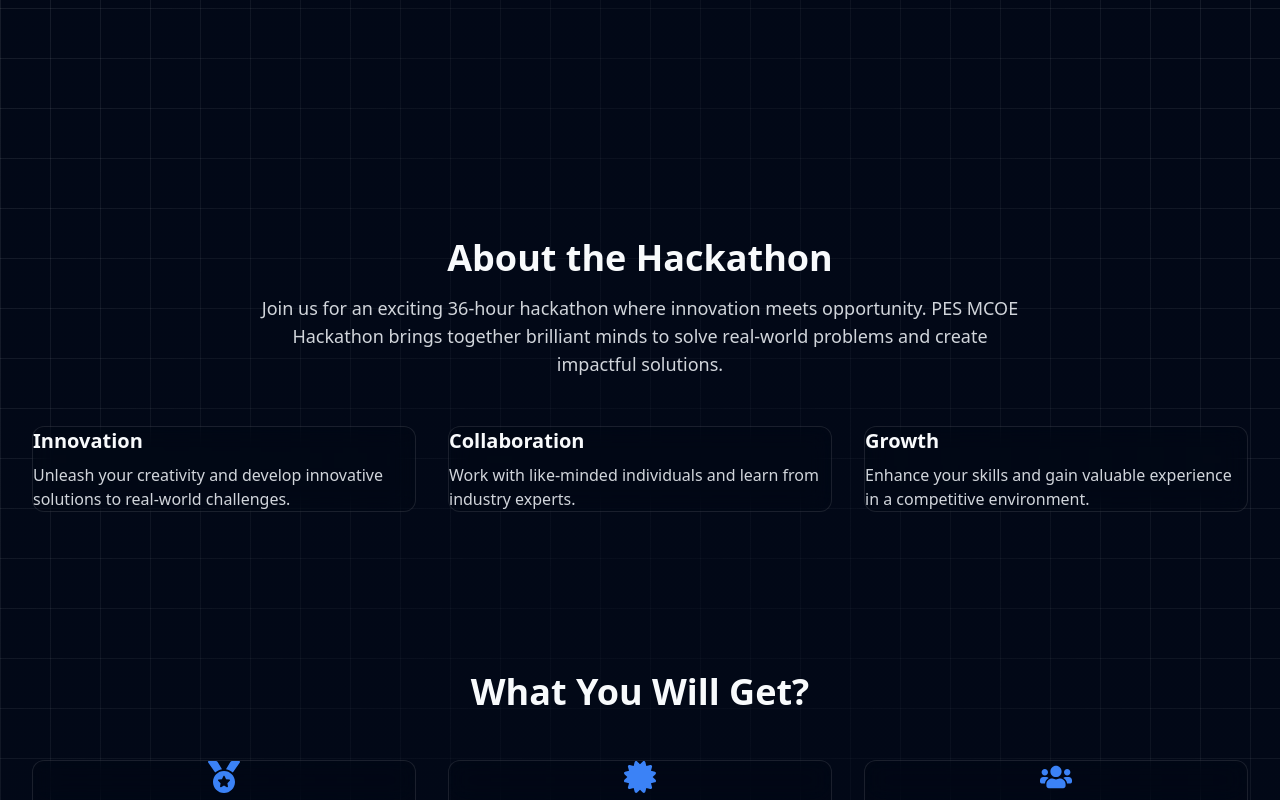
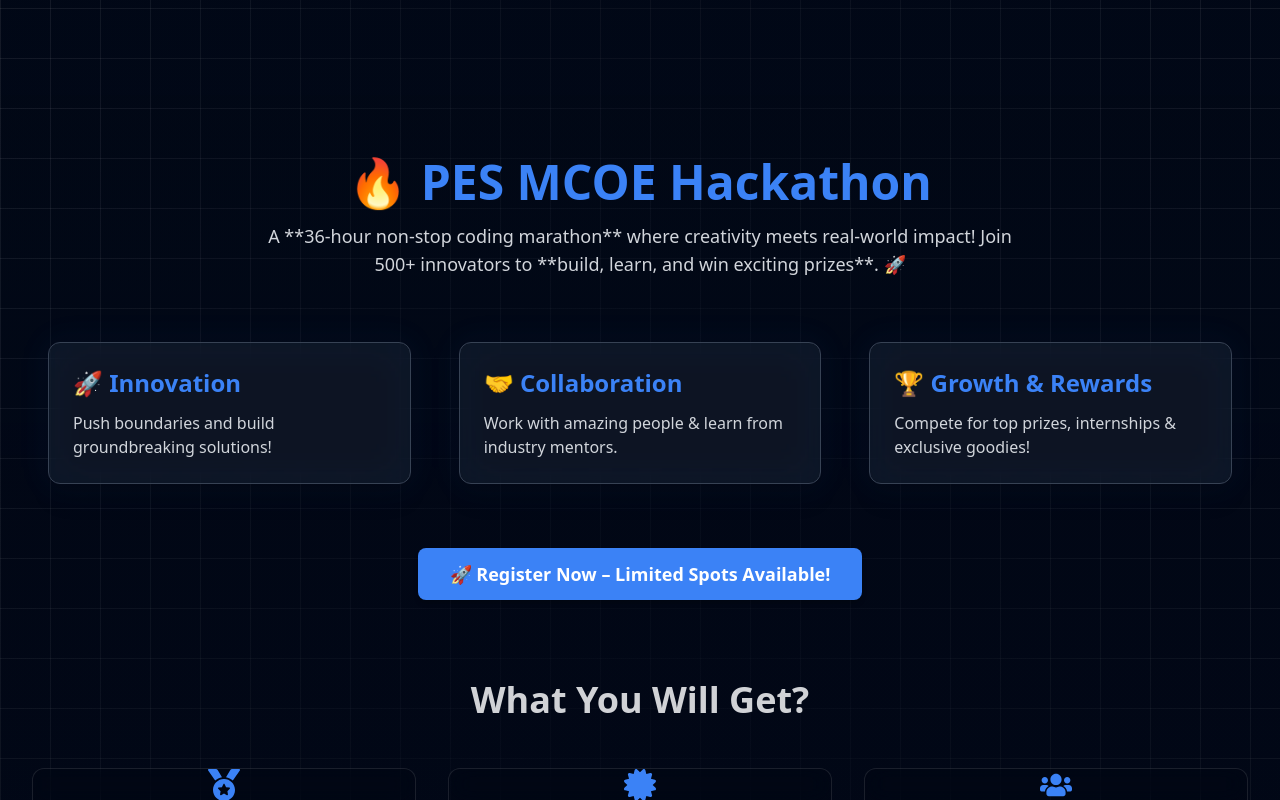
Before and after one commit to Abhi9shinde/pes_mcoe-hack, a React (Vite) app: page / in a window 1280 px wide. Shown: the part 642-1442 px from the top of the page. Built offline with nearby package versions, Linux system fonts and the light colour scheme.

Commit message:
about page Enhanced

```diff
--- a/src/components/About.jsx
+++ b/src/components/About.jsx
@@ -1,66 +1,79 @@
-import { motion } from 'framer-motion';
+import { motion } from "framer-motion";
 
 export default function About() {
   return (
-    <section id="about" className="py-20">
-      <div className="max-w-7xl mx-auto px-4 sm:px-6 lg:px-8">
+    <section id="about" >
+      {/* Glowing Background Effect */}
+      <div className="absolute inset-0 bg-gradient-to-b from-transparent to-gray-950 opacity-80"></div>
+
+      <div className="relative max-w-7xl mx-auto px-6 sm:px-8 lg:px-12">
+        {/* Section Title */}
         <motion.div
-          initial={{ opacity: 0 }}
-          whileInView={{ opacity: 1 }}
+          initial={{ opacity: 0, y: -20 }}
+          whileInView={{ opacity: 1, y: 0 }}
           transition={{ duration: 0.8 }}
           viewport={{ once: true }}
-          className="text-center mb-12"
+          className="text-center mb-16"
         >
-          <h2 className="text-4xl font-bold mb-4">About the Hackathon</h2>
-          <div className="max-w-3xl mx-auto">
-            <p className="text-gray-300 text-lg">
-              Join us for an exciting 36-hour hackathon where innovation meets opportunity.
-              PES MCOE Hackathon brings together brilliant minds to solve real-world problems
-              and create impactful solutions.
+          <h2 className="text-5xl font-extrabold text-primary glow-text mb-4">🔥 PES MCOE Hackathon</h2>
+          <p className="text-lg text-gray-300 max-w-3xl mx-auto">
+            A **36-hour non-stop coding marathon** where creativity meets real-world impact!
+            Join 500+ innovators to **build, learn, and win exciting prizes**. 🚀
           </p>
-          </div>
         </motion.div>
 
-        <div className="grid md:grid-cols-3 gap-8">
+        {/* Key Features */}
+        <div className="grid md:grid-cols-3 gap-12">
+          {[
+            {
+              title: "🚀 Innovation",
+              description: "Push boundaries and build groundbreaking solutions!",
+              delay: 0.2,
+            },
+            {
+              title: "🤝 Collaboration",
+              description: "Work with amazing people & learn from industry mentors.",
+              delay: 0.4,
+            },
+            {
+              title: "🏆 Growth & Rewards",
+              description: "Compete for top prizes, internships & exclusive goodies!",
+              delay: 0.6,
+            },
+          ].map((feature, index) => (
+            <motion.div
+              key={index}
+              initial={{ opacity: 0, y: 20 }}
+              whileInView={{ opacity: 1, y: 0 }}
+              transition={{ duration: 0.5, delay: feature.delay }}
+              viewport={{ once: true }}
+              className="relative p-6 rounded-xl shadow-xl bg-gray-800/40 backdrop-blur-md border border-gray-700 hover:scale-105 transition-all duration-300"
+            >
+              {/* Neon Glow Effect */}
+              <div className="absolute inset-0 rounded-xl border-2 border-primary opacity-40 blur-lg"></div>
+
+              {/* Content */}
+              <h3 className="text-2xl font-semibold text-primary mb-3">{feature.title}</h3>
+              <p className="text-gray-300">{feature.description}</p>
+            </motion.div>
+          ))}
+        </div>
+
+        {/* Call to Action */}
         <motion.div
           initial={{ opacity: 0, y: 20 }}
           whileInView={{ opacity: 1, y: 0 }}
-            transition={{ duration: 0.5, delay: 0.2 }}
+          transition={{ duration: 0.6 }}
           viewport={{ once: true }}
-            className="glass-card"
+          className="text-center mt-16"
         >
-            <h3 className="text-xl font-semibold mb-2">Innovation</h3>
-            <p className="text-gray-300">
-              Unleash your creativity and develop innovative solutions to real-world challenges.
-            </p>
+          <a
+            href="#register"
+            className="inline-block px-8 py-3 text-lg font-semibold text-white bg-primary rounded-lg shadow-md hover:bg-opacity-90 transition-all"
+          >
+            🚀 Register Now – Limited Spots Available!
+          </a>
         </motion.div>
-
-          <motion.div
-            initial={{ opacity: 0, y: 20 }}
-            whileInView={{ opacity: 1, y: 0 }}
-            transition={{ duration: 0.5, delay: 0.4 }}
-            viewport={{ once: true }}
-            className="glass-card"
-          >
-            <h3 className="text-xl font-semibold mb-2">Collaboration</h3>
-            <p className="text-gray-300">
-              Work with like-minded individuals and learn from industry experts.
-            </p>
-          </motion.div>
-
-          <motion.div
-            initial={{ opacity: 0, y: 20 }}
-            whileInView={{ opacity: 1, y: 0 }}
-            transition={{ duration: 0.5, delay: 0.6 }}
-            viewport={{ once: true }}
-            className="glass-card"
-          >
-            <h3 className="text-xl font-semibold mb-2">Growth</h3>
-            <p className="text-gray-300">
-              Enhance your skills and gain valuable experience in a competitive environment.
-            </p>
-          </motion.div>
-        </div>
       </div>
     </section>
   );
```
Lines whose indentation alone changed are shown as unchanged.
